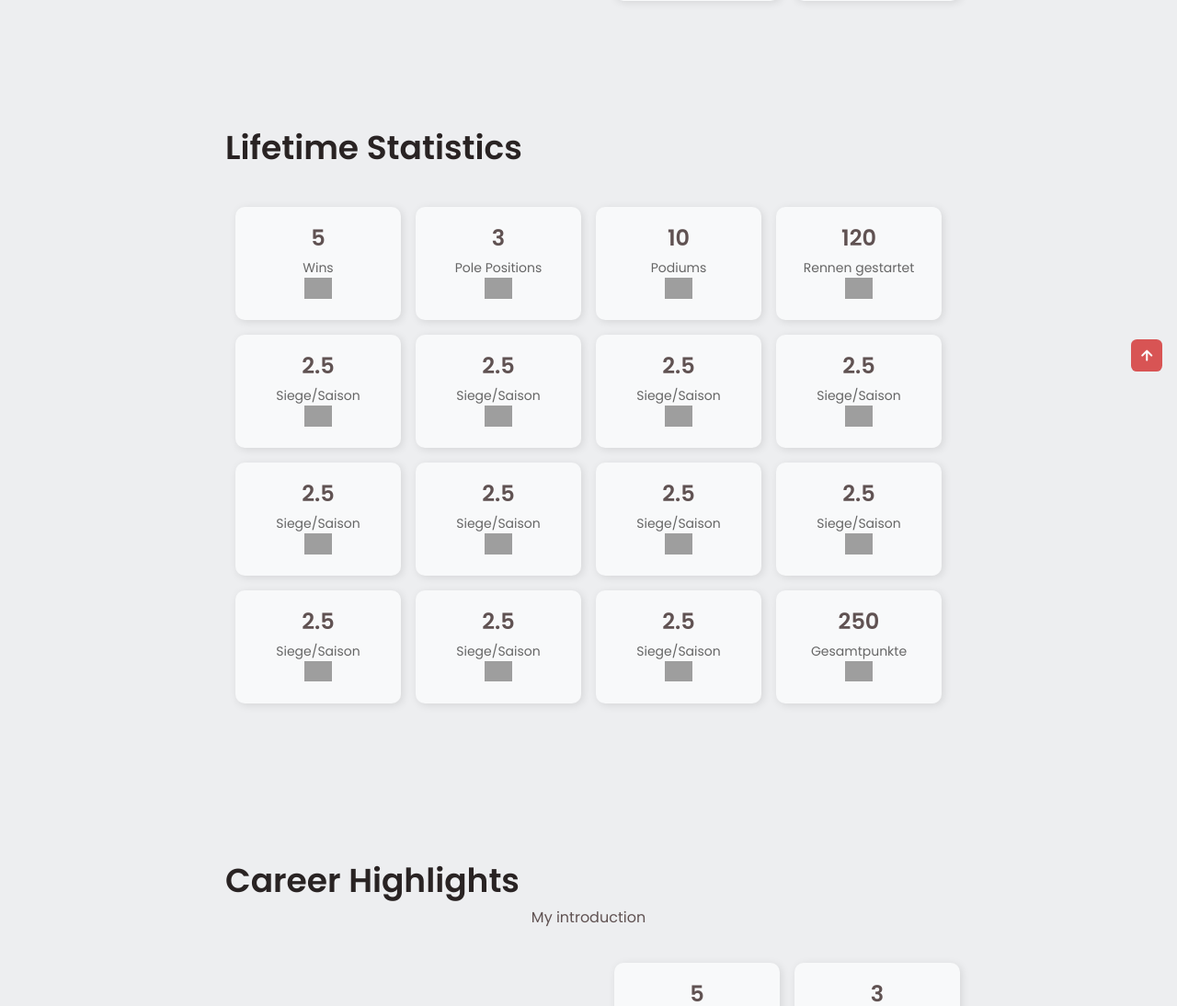
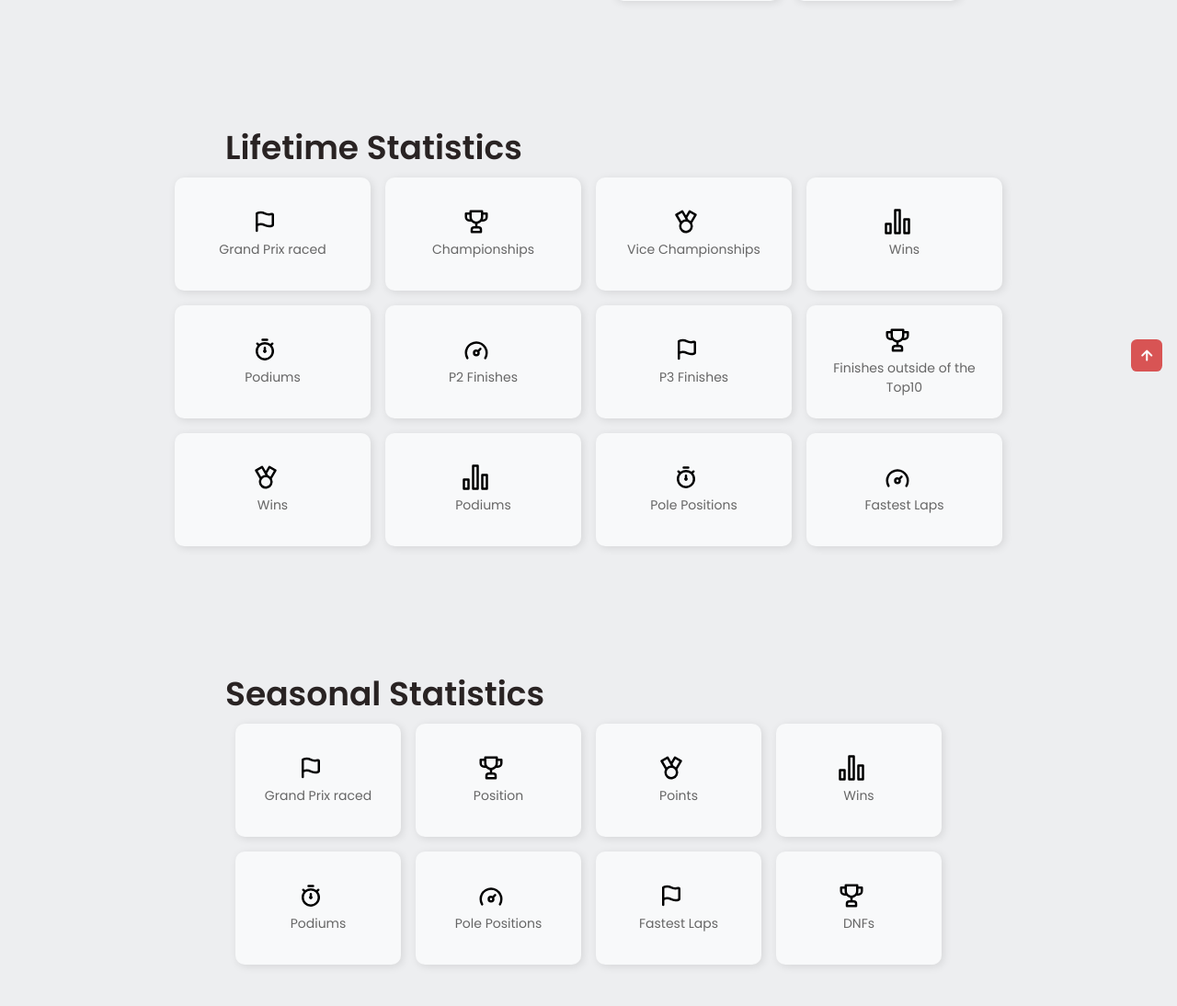
Before and after one commit to excii05/F1-Website, a Flask app: template templates/driver_profile.html in a window 1280 px wide. Shown: the part 556-1650 px from the top of the page at 92% size. Run offline with Flask 3, Linux system fonts and the light colour scheme; the template is opened without the code that fills it, so the values that code supplies are empty; grey boxes are pictures that could not be loaded.

Commit message:
implemented seasonal_driver_fetcher.py

```diff
--- a/app.py
+++ b/app.py
@@ -4,10 +4,11 @@
     fetch_constructor_information,
     fetch_driver_standings,
     fetch_constructor_standings,
-    fetch_race_schedule
+    fetch_race_schedule,
 )
 from driver_data_fetcher import store_driver_data
 from team_data_fetcher import store_team_data
+from seasonal_data_fetcher import get_driver_season_stats
 from apscheduler.schedulers.background import BackgroundScheduler
 import atexit
 import os
@@ -77,6 +78,8 @@
 
 @app.route('/driver/<driver_id>')
 def driver_profile(driver_id):
+    year = 2024  # Aktuelles Jahr
+
     # Pfad zur JSON-Datei zusammenbauen
     json_path = os.path.join('cache', 'driver_carrier_stats', f'{driver_id}.json')
 
@@ -86,23 +89,28 @@
             with open(json_path, 'r', encoding='utf-8') as file:
                 driver_data = json.load(file)
         except Exception as e:
-            # Falls ein Fehler beim Laden auftritt, wird ein 500-Fehler zurückgegeben
             return f"Fehler beim Laden der Fahrerdaten: {e}", 500
 
-        # Extrahiere die einzelnen Daten, sodass das Template wie gewohnt
-        # mit "driver" und "career_stats" arbeiten kann
         driver_info = driver_data.get("driver_info", {})
         career_stats = driver_data.get("career_stats", {})
 
-        return render_template(
-            'driver_profile.html',
-            driver=driver_info,
-            career_stats=career_stats,
-            driver_id=driver_id
-        )
     else:
-        # Falls keine JSON-Datei gefunden wurde, gib den Fehlercode 404 zurück.
+        driver_info = {}
+        career_stats = {}
+
+    # Saison-Statistiken abrufen
+    seasonal_stats = get_driver_season_stats(year, driver_id)
+
+    if not driver_info and not career_stats and not seasonal_stats:
         return "Fahrerdaten nicht gefunden", 404
+
+    return render_template(
+        'driver_profile.html',
+        driver=driver_info,
+        career_stats=career_stats,
+        seasonal_stats=seasonal_stats,  # Saison-Statistiken separat übergeben
+        driver_id=driver_id
+    )
 
 @app.route('/team/<team_id>')
 def team_profile(team_id):
--- a/static/css/driver_styles.css
+++ b/static/css/driver_styles.css
@@ -284,7 +284,7 @@
 }
 
 /* Grid für die Statistiken */
-.stats-grid {
+.career-stats-grid {
     display: grid;
     grid-template-columns: 1fr 1fr;
     gap: 1rem;
@@ -343,11 +343,10 @@
   }
 
 /*==================== LIFETIME STATISTICS ====================*/
-.lifetime-stats-grid {
+.stats-grid {
     display: grid;
     grid-template-columns: repeat(4, 1fr);
     gap: 1rem;
-    padding: 2rem;
     max-width: 900px;
     margin: auto;
 }
--- a/templates/driver_profile.html
+++ b/templates/driver_profile.html
@@ -68,7 +68,7 @@
 
                 <div class="about__container container grid">
                     <img src="https://media.formula1.com/image/upload/content/dam/fom-website/drivers/2024Drivers/{{ driver_id | lastname }}" class="profile_image">
-                    <div class="stats-grid">
+                    <div class="career-stats-grid">
                         <div class="stat-box">
                             <div class="stat-box-inner">
                               <div class="stat-top">
@@ -137,284 +137,217 @@
                 <h2 class="section__title">Lifetime Statistics</h2>
 
                 <div class="about__container container grid">
-                    <div class="lifetime-stats-grid">
+                  <div class="stats-grid">
                       <div class="stat-box">
                           <div class="stat-box-inner">
-                            <div class="stat-left">
-                              <p class="stat-number">5</p>
-                              <p class="stat-label">Wins</p>
+                            <div class="stat-top">
+                              <img src="{{ url_for('static', filename='svg/icons/flag.svg') }}" class="icon-image">
+                              <p class="stat-number">{{ career_stats.total_races }}</p>
                             </div>
-                            <div class="stat-right">
-                                <img src="{{ url_for('static', filename='svg/icons/checkered_flag.png') }}" class="icon-image">
-                            </div>
+                            <p class="stat-label">Grand Prix raced</p>
                           </div>
                       </div>
 
                       <div class="stat-box">
                           <div class="stat-box-inner">
-                            <div class="stat-left">
-                              <p class="stat-number">3</p>
-                              <p class="stat-label">Pole Positions</p>
+                            <div class="stat-top">
+                              <img src="{{ url_for('static', filename='svg/icons/trophy.svg') }}" class="icon-image">
+                              <p class="stat-number">{{ career_stats.championships }}</p>
                             </div>
-                            <div class="stat-right">
-                                <img src="{{ url_for('static', filename='svg/icons/championships.png') }}" class="icon-image">
-                            </div>
+                            <p class="stat-label">Championships</p>
                           </div>
                       </div>
 
                       <div class="stat-box">
                           <div class="stat-box-inner">
-                            <div class="stat-left">
-                              <p class="stat-number">10</p>
-                              <p class="stat-label">Podiums</p>
+                            <div class="stat-top">
+                              <img src="{{ url_for('static', filename='svg/icons/medal.svg') }}" class="icon-image">
+                              <p class="stat-number">{{ career_stats.runner_up }}</p>
                             </div>
-                            <div class="stat-right">
-                                <img src="{{ url_for('static', filename='svg/icons/wins.png') }}" class="icon-image">
-                            </div>
+                            <p class="stat-label">Vice Championships</p>
                           </div>
                       </div>
 
                       <div class="stat-box">
                           <div class="stat-box-inner">
-                            <div class="stat-left">
-                              <p class="stat-number">120</p>
-                              <p class="stat-label">Rennen gestartet</p>
+                            <div class="stat-top">
+                              <img src="{{ url_for('static', filename='svg/icons/graph-bar.svg') }}" class="icon-image">
+                              <p class="stat-number">{{ career_stats.wins }}</p>
                             </div>
-                            <div class="stat-right">
-                                <img src="{{ url_for('static', filename='svg/icons/podiums.png') }}" class="icon-image">
-                            </div>
+                            <p class="stat-label">Wins</p>
                           </div>
                       </div>
 
                       <div class="stat-box">
                           <div class="stat-box-inner">
-                            <div class="stat-left">
-                              <p class="stat-number">2.5</p>
-                              <p class="stat-label">Siege/Saison</p>
+                            <div class="stat-top">
+                              <img src="{{ url_for('static', filename='svg/icons/stopwatch.svg') }}" class="icon-image">
+                              <p class="stat-number">{{ career_stats.podiums }}</p>
                             </div>
-                            <div class="stat-right">
-                                <img src="{{ url_for('static', filename='svg/icons/pole_positions.png') }}" class="icon-image">
-                            </div>
+                            <p class="stat-label">Podiums</p>
                           </div>
                       </div>
 
                       <div class="stat-box">
                           <div class="stat-box-inner">
-                              <div class="stat-left">
-                                <p class="stat-number">2.5</p>
-                                <p class="stat-label">Siege/Saison</p>
+                            <div class="stat-top">
+                              <img src="{{ url_for('static', filename='svg/icons/tachometer.svg') }}" class="icon-image">
+                              <p class="stat-number">{{ career_stats.p2_finishes }}</p>
                             </div>
-                              <div class="stat-right">
-                                  <img src="{{ url_for('static', filename='svg/icons/pole_positions.png') }}" class="icon-image">
-                              </div>
+                            <p class="stat-label">P2 Finishes</p>
                           </div>
                       </div>
 
                       <div class="stat-box">
                         <div class="stat-box-inner">
-                              <div class="stat-left">
-                                <p class="stat-number">2.5</p>
-                                <p class="stat-label">Siege/Saison</p>
+                          <div class="stat-top">
+                            <img src="{{ url_for('static', filename='svg/icons/flag.svg') }}" class="icon-image">
+                            <p class="stat-number">{{ career_stats.p3_finishes }}</p>
                           </div>
-                              <div class="stat-right">
-                                  <img src="{{ url_for('static', filename='svg/icons/pole_positions.png') }}" class="icon-image">
-                              </div>
+                          <p class="stat-label">P3 Finishes</p>
                         </div>
                     </div>
 
                     <div class="stat-box">
                         <div class="stat-box-inner">
-                              <div class="stat-left">
-                                <p class="stat-number">2.5</p>
-                                <p class="stat-label">Siege/Saison</p>
+                          <div class="stat-top">
+                            <img src="{{ url_for('static', filename='svg/icons/trophy.svg') }}" class="icon-image">
+                            <p class="stat-number">{{ career_stats.outside_top10 }}</p>
                           </div>
-                              <div class="stat-right">
-                                  <img src="{{ url_for('static', filename='svg/icons/pole_positions.png') }}" class="icon-image">
-                              </div>
+                          <p class="stat-label">Finishes outside of the Top10</p>
                         </div>
                     </div>
 
                     <div class="stat-box">
                         <div class="stat-box-inner">
-                              <div class="stat-left">
-                                <p class="stat-number">2.5</p>
-                                <p class="stat-label">Siege/Saison</p>
+                          <div class="stat-top">
+                            <img src="{{ url_for('static', filename='svg/icons/medal.svg') }}" class="icon-image">
+                            <p class="stat-number">{{ career_stats.wins }}</p>
                           </div>
-                              <div class="stat-right">
-                                  <img src="{{ url_for('static', filename='svg/icons/pole_positions.png') }}" class="icon-image">
-                              </div>
+                          <p class="stat-label">Wins</p>
                         </div>
                     </div>
 
                     <div class="stat-box">
                         <div class="stat-box-inner">
-                              <div class="stat-left">
-                                <p class="stat-number">2.5</p>
-                                <p class="stat-label">Siege/Saison</p>
+                          <div class="stat-top">
+                            <img src="{{ url_for('static', filename='svg/icons/graph-bar.svg') }}" class="icon-image">
+                            <p class="stat-number">{{ career_stats.podiums }}</p>
                           </div>
-                              <div class="stat-right">
-                                  <img src="{{ url_for('static', filename='svg/icons/pole_positions.png') }}" class="icon-image">
-                              </div>
+                          <p class="stat-label">Podiums</p>
                         </div>
                     </div>
 
                     <div class="stat-box">
                         <div class="stat-box-inner">
-                              <div class="stat-left">
-                                <p class="stat-number">2.5</p>
-                                <p class="stat-label">Siege/Saison</p>
+                          <div class="stat-top">
+                            <img src="{{ url_for('static', filename='svg/icons/stopwatch.svg') }}" class="icon-image">
+                            <p class="stat-number">{{ career_stats.pole_positions }}</p>
                           </div>
-                              <div class="stat-right">
-                                  <img src="{{ url_for('static', filename='svg/icons/pole_positions.png') }}" class="icon-image">
-                              </div>
+                          <p class="stat-label">Pole Positions</p>
                         </div>
                     </div>
 
                     <div class="stat-box">
                         <div class="stat-box-inner">
-                              <div class="stat-left">
-                                <p class="stat-number">2.5</p>
-                                <p class="stat-label">Siege/Saison</p>
+                          <div class="stat-top">
+                            <img src="{{ url_for('static', filename='svg/icons/tachometer.svg') }}" class="icon-image">
+                            <p class="stat-number">{{ career_stats.fastest_laps }}</p>
                           </div>
-                              <div class="stat-right">
-                                  <img src="{{ url_for('static', filename='svg/icons/pole_positions.png') }}" class="icon-image">
-                              </div>
-                            </div>
-                        </div>
-
-                        <div class="stat-box">
-                            <div class="stat-box-inner">
-                              <div class="stat-left">
-                                <p class="stat-number">2.5</p>
-                                <p class="stat-label">Siege/Saison</p>
-                              </div>
-                              <div class="stat-right">
-                                  <img src="{{ url_for('static', filename='svg/icons/pole_positions.png') }}" class="icon-image">
-                              </div>
-                            </div>
-                        </div>
-
-                          <div class="stat-box">
-                            <div class="stat-box-inner">
-                              <div class="stat-left">
-                                <p class="stat-number">2.5</p>
-                                <p class="stat-label">Siege/Saison</p>
-                              </div>
-                              <div class="stat-right">
-                                  <img src="{{ url_for('static', filename='svg/icons/pole_positions.png') }}" class="icon-image">
-                              </div>
-                            </div>
-                        </div>
-
-                          <div class="stat-box">
-                            <div class="stat-box-inner">
-                              <div class="stat-left">
-                                <p class="stat-number">2.5</p>
-                                <p class="stat-label">Siege/Saison</p>
-                              </div>
-                              <div class="stat-right">
-                                  <img src="{{ url_for('static', filename='svg/icons/pole_positions.png') }}" class="icon-image">
-                              </div>
-                            </div>
-                        </div>
-
-                        <div class="stat-box">
-                          <div class="stat-box-inner">
-                            <div class="stat-left">
-                              <p class="stat-number">250</p>
-                              <p class="stat-label">Gesamtpunkte</p>
-                            </div>
-                            <div class="stat-right">
-                                <img src="{{ url_for('static', filename='svg/icons/fastest_laps.png') }}" class="icon-image">
-                            </div>
+                          <p class="stat-label">Fastest Laps</p>
                         </div>
                     </div>
                   </div>
               </div>
             </section>
 
-            <!--==================== LIFETIME STATISTICS ====================-->
+            <!--==================== SEASONAL STATISTICS ====================-->
             <section class="driver section" id="highlights">
-                <h2 class="section__title">Career Highlights</h2>
-                <span class="section__subtitle">My introduction</span>
+              <h2 class="section__title">Seasonal Statistics</h2>
 
               <div class="about__container container grid">
-                    <img src="https://media.formula1.com/image/upload/content/dam/fom-website/drivers/2020Drivers/vettel">
                 <div class="stats-grid">
                     <div class="stat-box">
                         <div class="stat-box-inner">
-                            <div class="stat-left">
-                              <p class="stat-number">5</p>
-                              <p class="stat-label">Wins</p>
+                          <div class="stat-top">
+                            <img src="{{ url_for('static', filename='svg/icons/flag.svg') }}" class="icon-image">
+                            <p class="stat-number">{{ seasonal_stats.races_participated }}</p>
                           </div>
-                            <div class="stat-right">
-                                <img src="{{ url_for('static', filename='svg/icons/checkered_flag.png') }}" class="icon-image">
-                            </div>
+                          <p class="stat-label">Grand Prix raced</p>
                         </div>
                     </div>
 
                     <div class="stat-box">
                         <div class="stat-box-inner">
-                            <div class="stat-left">
-                              <p class="stat-number">3</p>
-                              <p class="stat-label">Pole Positions</p>
+                          <div class="stat-top">
+                            <img src="{{ url_for('static', filename='svg/icons/trophy.svg') }}" class="icon-image">
+                            <p class="stat-number">{{ seasonal_stats.championship_position }}</p>
                           </div>
-                            <div class="stat-right">
-                                <img src="{{ url_for('static', filename='svg/icons/championships.png') }}" class="icon-image">
-                            </div>
+                          <p class="stat-label">Position</p>
                         </div>
                     </div>
 
                     <div class="stat-box">
                         <div class="stat-box-inner">
-                            <div class="stat-left">
-                              <p class="stat-number">10</p>
-                              <p class="stat-label">Podiums</p>
+                          <div class="stat-top">
+                            <img src="{{ url_for('static', filename='svg/icons/medal.svg') }}" class="icon-image">
+                            <p class="stat-number">{{ seasonal_stats.points }}</p>
                           </div>
-                            <div class="stat-right">
-                                <img src="{{ url_for('static', filename='svg/icons/wins.png') }}" class="icon-image">
-                            </div>
+                          <p class="stat-label">Points</p>
                         </div>
                     </div>
 
                     <div class="stat-box">
                         <div class="stat-box-inner">
-                            <div class="stat-left">
-                              <p class="stat-number">120</p>
-                              <p class="stat-label">Rennen gestartet</p>
+                          <div class="stat-top">
+                            <img src="{{ url_for('static', filename='svg/icons/graph-bar.svg') }}" class="icon-image">
+                            <p class="stat-number">{{ seasonal_stats.wins }}</p>
                           </div>
-                            <div class="stat-right">
-                                <img src="{{ url_for('static', filename='svg/icons/podiums.png') }}" class="icon-image">
-                            </div>
+                          <p class="stat-label">Wins</p>
                         </div>
                     </div>
 
                     <div class="stat-box">
                         <div class="stat-box-inner">
-                            <div class="stat-left">
-                              <p class="stat-number">2.5</p>
-                              <p class="stat-label">Siege/Saison</p>
+                          <div class="stat-top">
+                            <img src="{{ url_for('static', filename='svg/icons/stopwatch.svg') }}" class="icon-image">
+                            <p class="stat-number">{{ seasonal_stats.podiums }}</p>
                           </div>
-                            <div class="stat-right">
-                                <img src="{{ url_for('static', filename='svg/icons/pole_positions.png') }}" class="icon-image">
-                            </div>
+                          <p class="stat-label">Podiums</p>
                         </div>
                     </div>
 
                     <div class="stat-box">
                         <div class="stat-box-inner">
-                            <div class="stat-left">
-                              <p class="stat-number">250</p>
-                              <p class="stat-label">Gesamtpunkte</p>
+                          <div class="stat-top">
+                            <img src="{{ url_for('static', filename='svg/icons/tachometer.svg') }}" class="icon-image">
+                            <p class="stat-number">{{ seasonal_stats.pole_positions }}</p>
                           </div>
-                            <div class="stat-right">
-                                <img src="{{ url_for('static', filename='svg/icons/fastest_laps.png') }}" class="icon-image">
+                          <p class="stat-label">Pole Positions</p>
+                        </div>
+                    </div>
+
+                    <div class="stat-box">
+                      <div class="stat-box-inner">
+                        <div class="stat-top">
+                          <img src="{{ url_for('static', filename='svg/icons/flag.svg') }}" class="icon-image">
+                          <p class="stat-number">{{ seasonal_stats.fastest_laps }}</p>
+                        </div>
+                        <p class="stat-label">Fastest Laps</p>
+                      </div>
+                  </div>
+
+                  <div class="stat-box">
+                      <div class="stat-box-inner">
+                        <div class="stat-top">
+                          <img src="{{ url_for('static', filename='svg/icons/trophy.svg') }}" class="icon-image">
+                          <p class="stat-number">{{ seasonal_stats.dnfs }}</p>
+                        </div>
+                        <p class="stat-label">DNFs</p>
                       </div>
                   </div>
                 </div>
               </div>
-                </div>
-            </section>
         </main>
 
         <!--==================== FOOTER ====================-->
```
Also changed, not shown: data_fetcher.py (+10 -0 lines), seasonal_data_fetcher.py (added, +62 -0 lines). Lines whose indentation alone changed are shown as unchanged.
